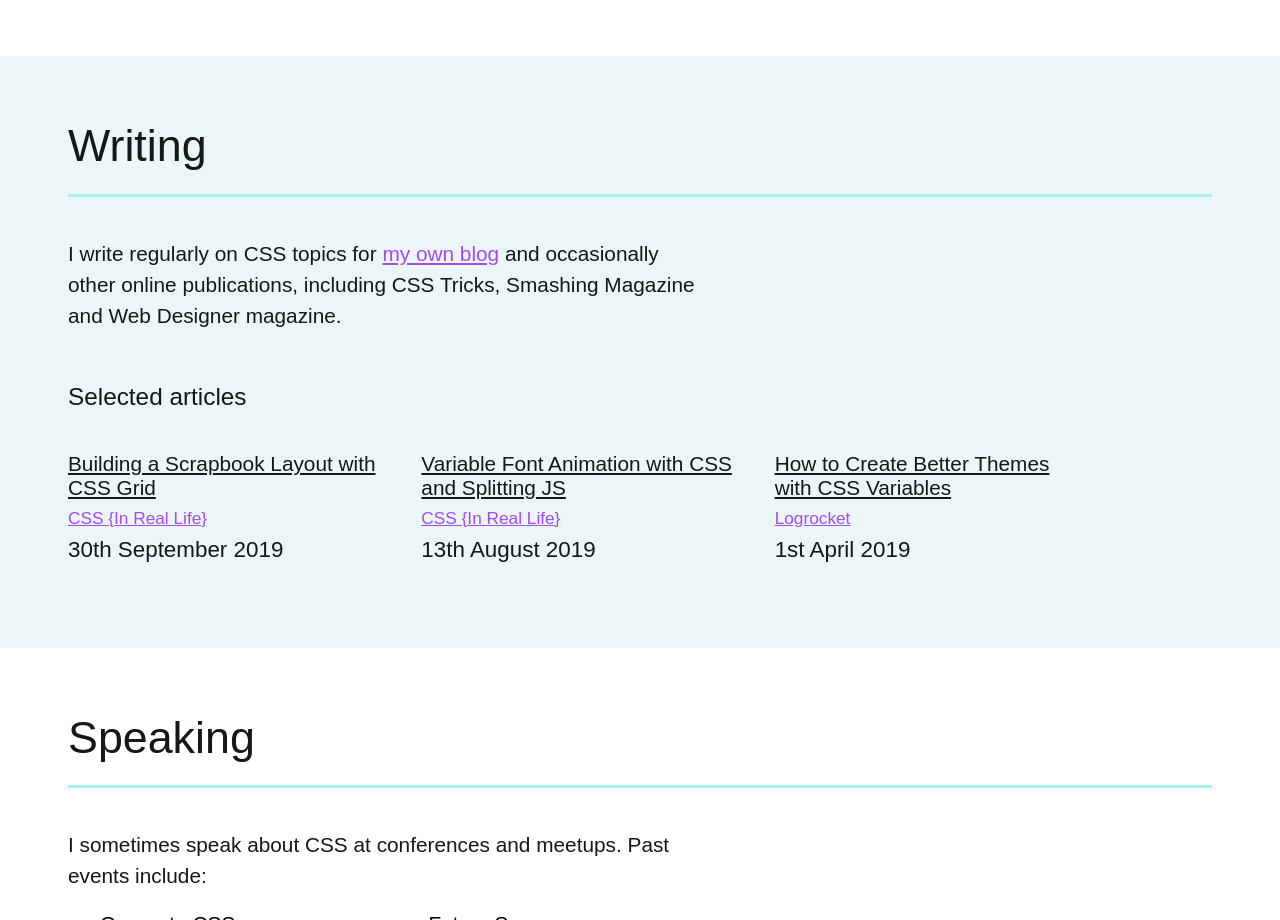
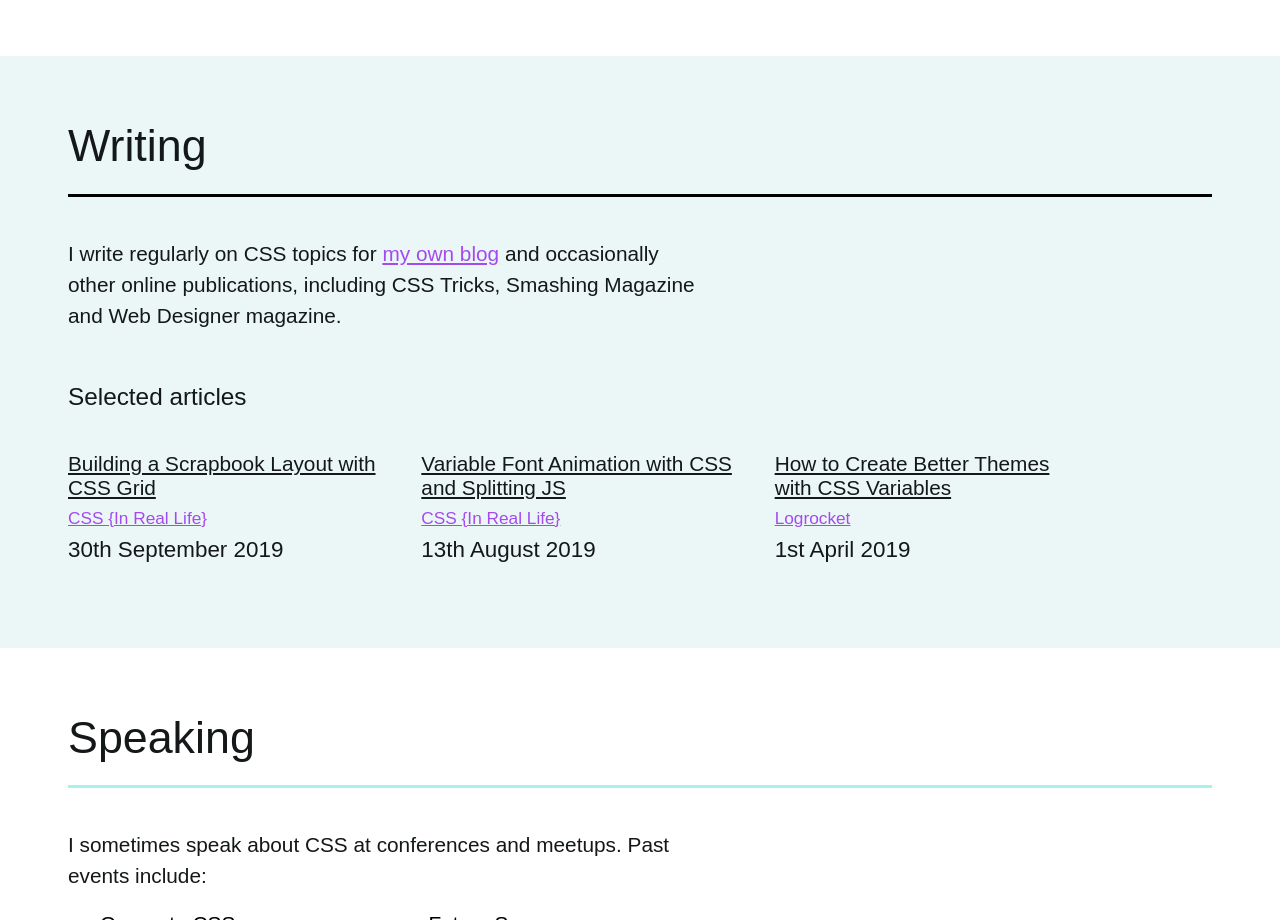
Before and after one commit to mbarker84/personal-site, a plain HTML site: page index.html in a window 1280 px wide. Shown: the part 1460-2380 px from the top of the page. Drawn offline with Linux system fonts and the light colour scheme; a web font is replaced by a local one.

Commit message:
Section border color

```diff
--- a/styles.css
+++ b/styles.css
@@ -111,7 +111,7 @@ a:focus {
 
 h2 {
 	padding-bottom: 0.5em;
-	border-bottom: 0.075em solid var(--primaryLight);
+	border-bottom: 0.075em solid var(--headingBorder, var(--primaryLight));
 }
 
 @media (min-width: 768px) {
@@ -370,6 +370,7 @@ h2 {
 
 /* Sections */
 .section:nth-child(even) {
+	--headingBorder: black;
 	background-color: rgb(235, 247, 246);
 }
 
```
